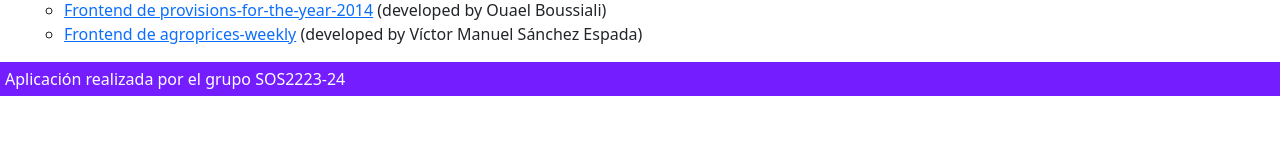
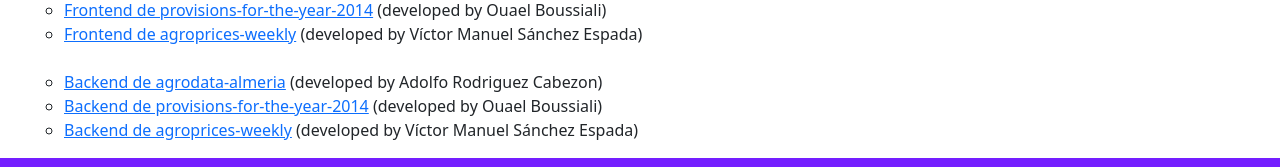
Before and after one commit to gti-sos/SOS2223-24, a SvelteKit app in the folder frontend/: page / in a window 1280 px wide. Shown: the part 780-947 px from the top of the page. Before the commit the page ends 876 px from the top, so only its background shows below. Built offline with nearby package versions, Linux system fonts and the light colour scheme.

Commit message:
anyadidos links al backend

```diff
--- a/frontend/src/routes/+page.svelte
+++ b/frontend/src/routes/+page.svelte
@@ -52,5 +52,14 @@
 
 
         </ul>
+
+        <br>
+        <ul>
+            <li><a href="{API}/agrodata-almeria">Backend de agrodata-almeria</a> (developed by Adolfo Rodriguez Cabezon)</li>
+            <li><a href="{API}/provisions-for-the-year-2014">Backend de provisions-for-the-year-2014</a> (developed by Ouael Boussiali)</li>
+            <li><a href="https://sos2223-24.appspot.com/api/v1/agroprices-weekly">Backend de agroprices-weekly</a> (developed by Víctor Manuel Sánchez Espada)</li>
+
+
+        </ul>
     </ul>
 </main>
```
